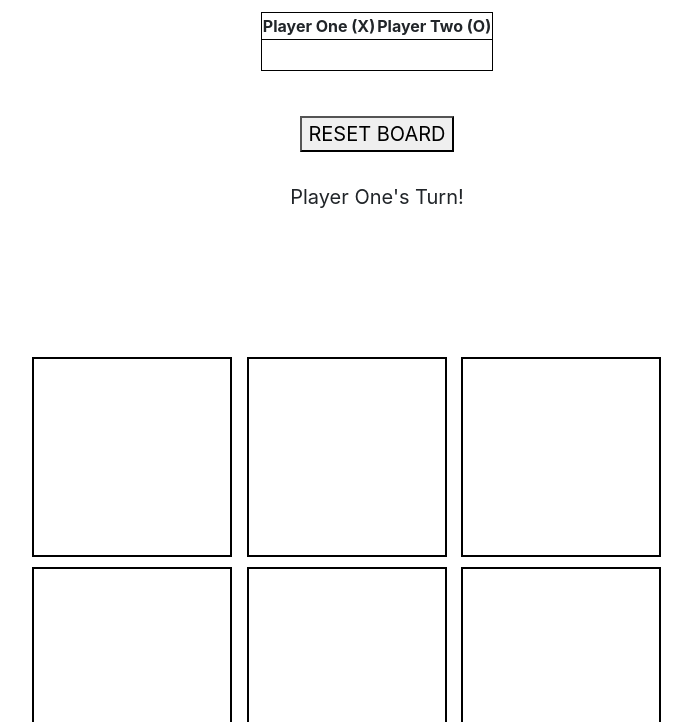
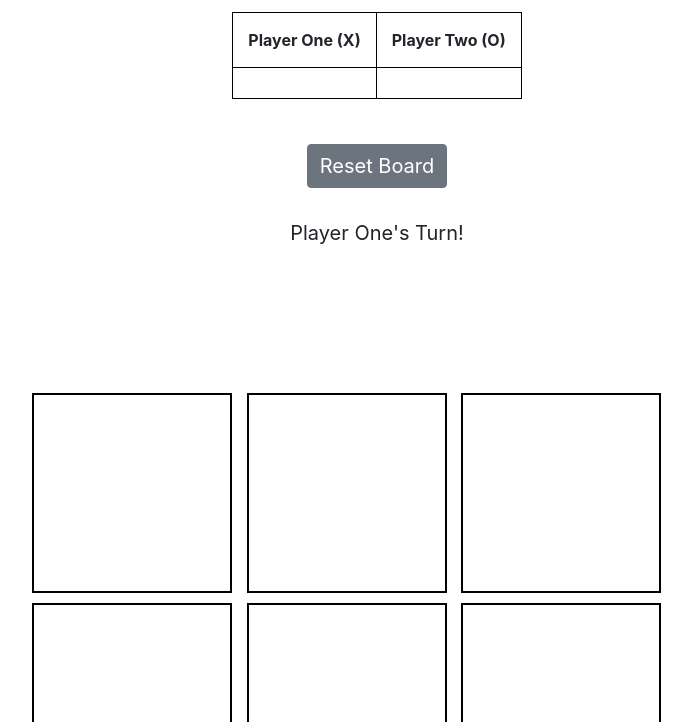
Before and after one commit to noobiwankenoobi/game-tictactoe, a plain HTML site: page index.html in a window 1280 px wide. Shown: the part 78-800 px from the top of the page, without its empty margins (263-955 px from the left). Drawn offline with nearby package versions, Linux system fonts and the light colour scheme.

Commit message:
fixed the button styling

```diff
--- a/index.html
+++ b/index.html
@@ -38,9 +38,7 @@
         </div>
 
         <div class="buttons-div">
-            <button id="board-reset-button">
-                RESET BOARD
-            </button>
+                <button id="board-reset-button" type="button" class="btn btn-secondary">Reset Board</button>
         </div>
 
         <div class="current-player-div">
--- a/styles.css
+++ b/styles.css
@@ -54,7 +54,12 @@
 }
 
 .session-wins-table td {
-    border-top: 1px solid black;
+    border: 1px solid black;
+    padding: 15px;
+}
+
+.session-wins-table th {
+    border: 1px solid black;
     padding: 15px;
 }
 
```
